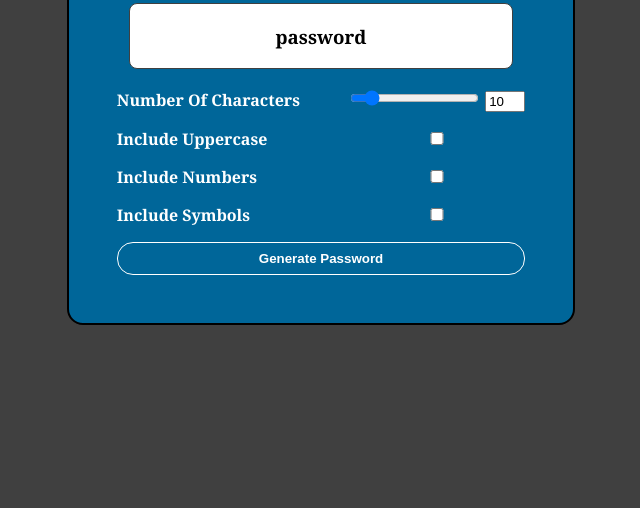
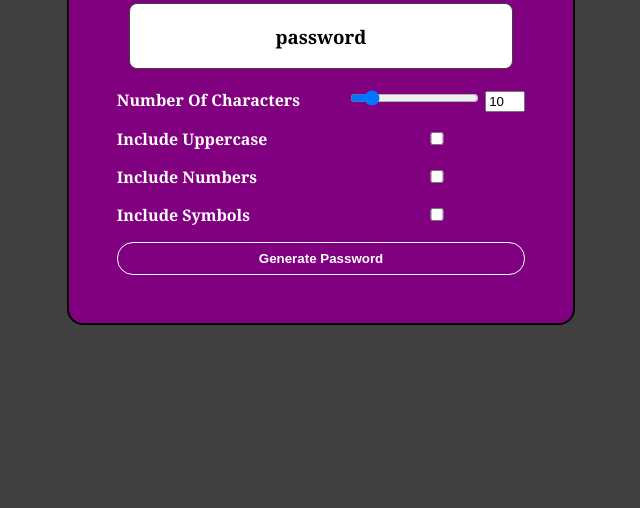
Before and after one commit to ShauRya765/Password-Generator, a plain HTML site: page index.html in a window 1280 px wide. Shown: the part 292-800 px from the top of the page, without its empty margins (319-959 px from the left). Drawn offline with Linux system fonts and the light colour scheme.

Commit message:
Update styles.css

```diff
--- a/styles.css
+++ b/styles.css
@@ -10,7 +10,7 @@ body{
 }
 
 .container{
-	background-color: #006699;
+	background-color: #800080;
 	padding: 3rem;
 	border: 2px solid black;
     border-radius: 1rem;
```
